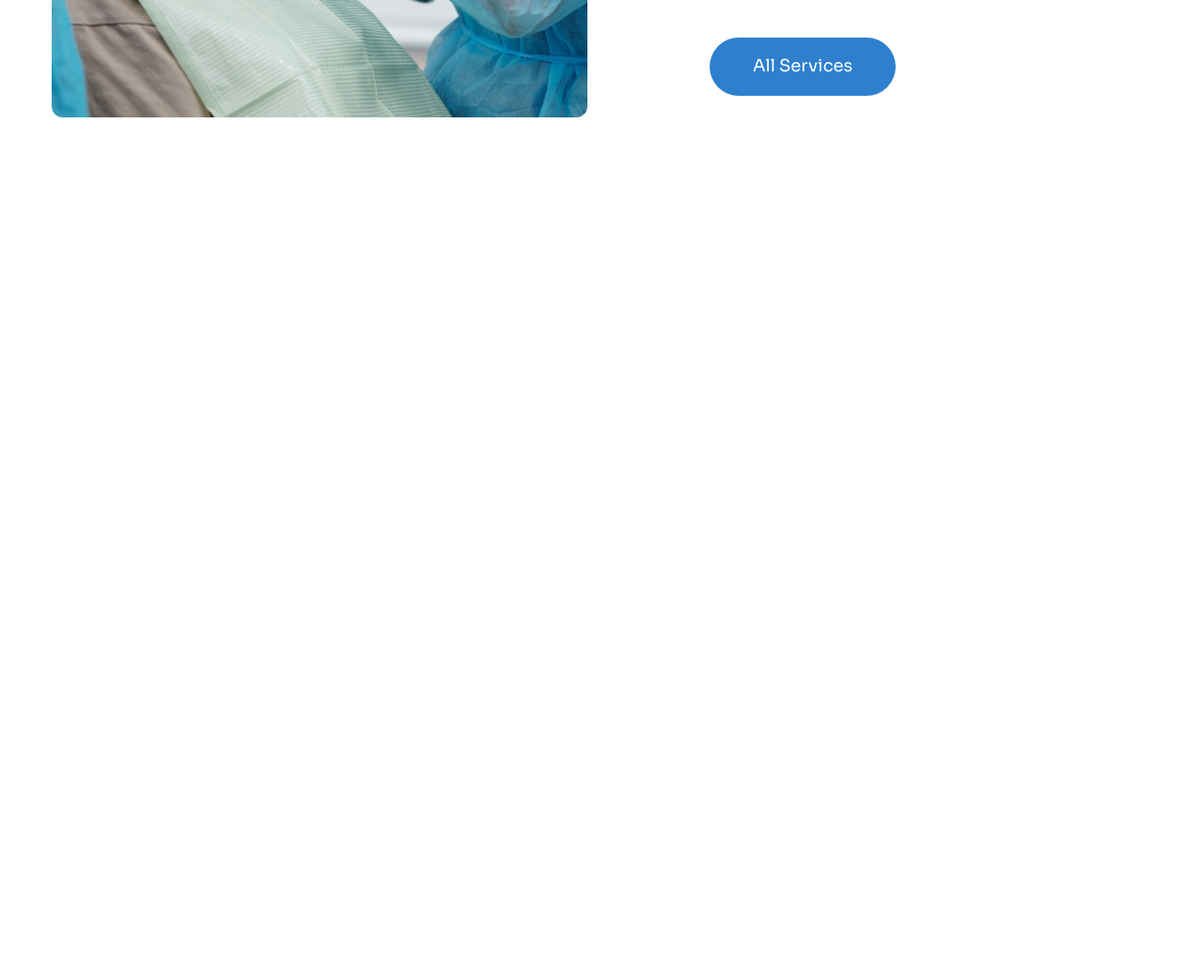
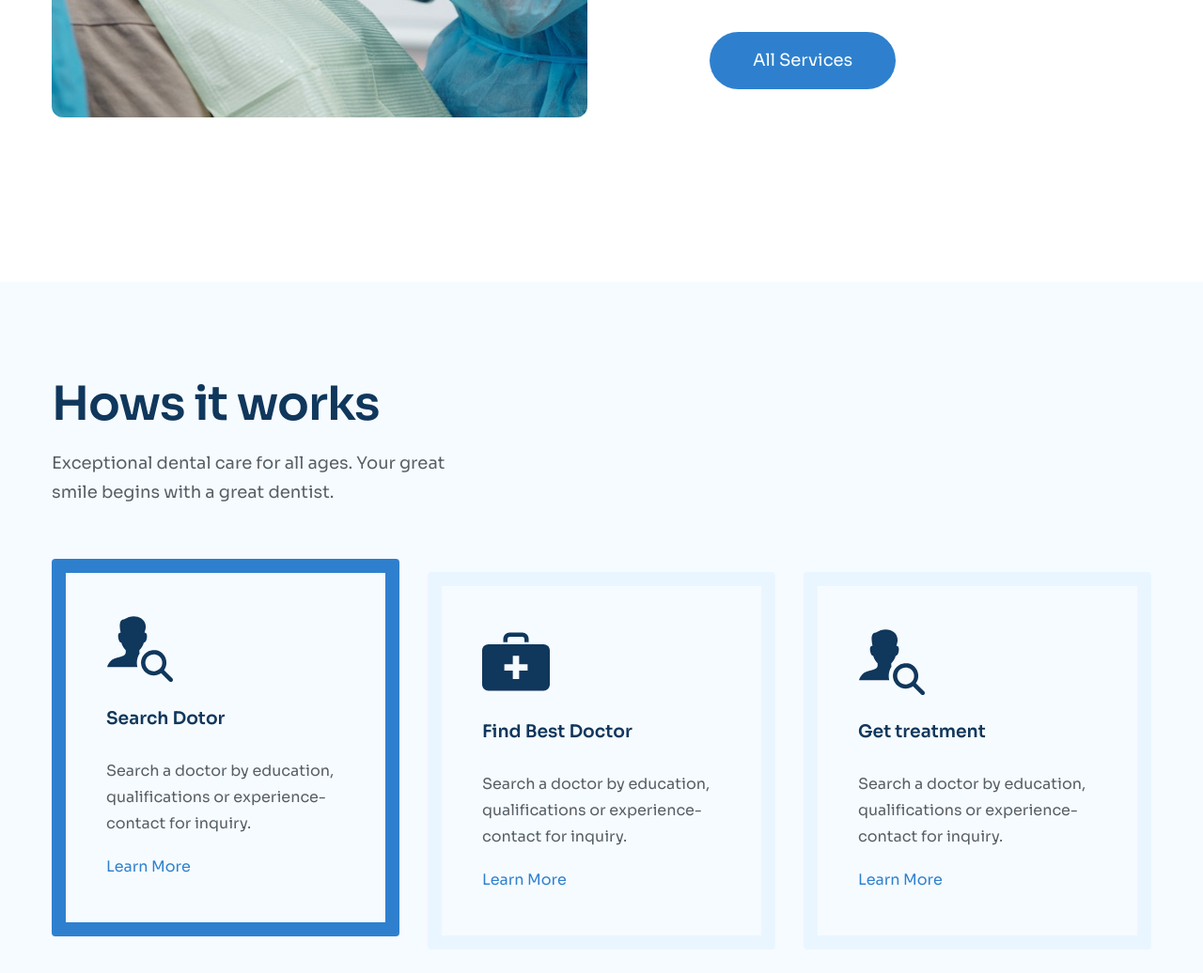
Before and after one commit to Vanthuy2002/project03, a plain HTML site: page index.html in a window 1280 px wide. Shown: the part 1624-2660 px from the top of the page at 94% size. Before the commit the page ends 1924 px from the top, so only its background shows below. Drawn offline with Linux system fonts and the light colour scheme.

Commit message:
clone how it work

```diff
--- a/assets/js/main.js
+++ b/assets/js/main.js
@@ -7,3 +7,13 @@ navLinks.forEach((link) => {
     link.classList.add("navbar__item--active");
   });
 });
+
+let workItems = document.querySelectorAll(".work__item");
+workItems.forEach((item) => {
+  item.addEventListener("mousemove", () => {
+    [...workItems].forEach((value) => {
+      value.classList.remove("work__item--active");
+    });
+    item.classList.add("work__item--active");
+  });
+});
--- a/assets/style.scss
+++ b/assets/style.scss
@@ -31,6 +31,11 @@ a {
   font-size: 1.8rem;
   line-height: 1.7;
   color: #575f66;
+}
+
+.max-width {
+  width: 468px;
+  margin: 0 auto;
 }
 .btn {
   min-width: 104px;
@@ -197,10 +202,6 @@ a {
     text-align: center;
     margin-bottom: 70px;
   }
-  .max-width {
-    width: 468px;
-    margin: 0 auto;
-  }
   &__row {
     display: flex;
     justify-content: space-between;
@@ -241,10 +242,15 @@ a {
       background-color: $bgColor;
     }
   }
+
+  &__item:hover {
+    box-shadow: 0px 14px 28px rgba(0, 0, 0, 0.05);
+  }
+
   .services-item__heading {
     font-weight: 600;
     font-size: 1.8rem;
-    line-height: 23px;
+    line-height: 1.3;
     color: $bgColor;
     margin-bottom: 8px;
   }
@@ -253,6 +259,52 @@ a {
     color: #575f66;
   }
   .hero__btn {
-    margin-top: 70px;
+    margin-top: 55px;
   }
 }
+// how it work
+.work {
+  background-color: #f6fbff;
+  padding: 100px 0;
+  &__top {
+    margin-bottom: 70px;
+  }
+  .max-width {
+    margin: 0;
+  }
+  &__list {
+    display: grid;
+    grid-template-columns: repeat(auto-fit, minmax(200px, 1fr));
+    gap: 30px;
+  }
+  &__item {
+    padding: 45px 43px;
+    border-radius: 4px;
+    border: 15px solid #eaf6ff;
+  }
+  &__item--active {
+    transform: translateY(-14px);
+    transition: all 0.5s linear;
+    border-color: #2e80ce;
+  }
+  &__item-icon {
+    margin-bottom: 20px;
+  }
+  &__item-heading {
+    font-weight: 600;
+    font-size: 2.6;
+    line-height: 1.4;
+    color: $bgColor;
+    margin-bottom: 28px;
+  }
+  &__item-desc {
+    line-height: 1.75;
+    color: #575f66;
+    margin-bottom: 18px;
+  }
+  &__link {
+    display: block;
+    line-height: 1.75;
+    color: #2e80ce;
+  }
+}
--- a/index.html
+++ b/index.html
@@ -147,6 +147,55 @@
           </div>
         </div>
       </section>
+
+      <!-- how it work -->
+      <section class="work">
+        <div class="width">
+          <section class="work__top">
+            <h2 class="section__heading">Hows it works</h2>
+            <p class="max-width section__desc">
+              Exceptional dental care for all ages. Your great smile begins with
+              a great dentist.
+            </p>
+          </section>
+
+          <div class="work__list">
+            <setion class="work__item work__item--active">
+              <div class="work__item-icon">
+                <img src="./assets/img/find.svg" alt="" />
+              </div>
+              <h3 class="work__item-heading">Search Dotor</h3>
+              <p class="work__item-desc">
+                Search a doctor by education, qualifications or
+                experience-contact for inquiry.
+              </p>
+              <a href="#!" class="work__link">Learn More</a>
+            </setion>
+            <setion class="work__item">
+              <div class="work__item-icon">
+                <img src="./assets/img/metkid.svg" alt="" />
+              </div>
+              <h3 class="work__item-heading">Find Best Doctor</h3>
+              <p class="work__item-desc">
+                Search a doctor by education, qualifications or
+                experience-contact for inquiry.
+              </p>
+              <a href="#!" class="work__link">Learn More</a>
+            </setion>
+            <setion class="work__item">
+              <div class="work__item-icon">
+                <img src="./assets/img/find.svg" alt="" />
+              </div>
+              <h3 class="work__item-heading">Get treatment</h3>
+              <p class="work__item-desc">
+                Search a doctor by education, qualifications or
+                experience-contact for inquiry.
+              </p>
+              <a href="#!" class="work__link">Learn More</a>
+            </setion>
+          </div>
+        </div>
+      </section>
     </main>
     <script src="./assets/js/main.js"></script>
   </body>
```
Also changed, not shown: assets/css/main.css, assets/img/find.svg (added), assets/img/metkid.svg (added), 1 other file.
